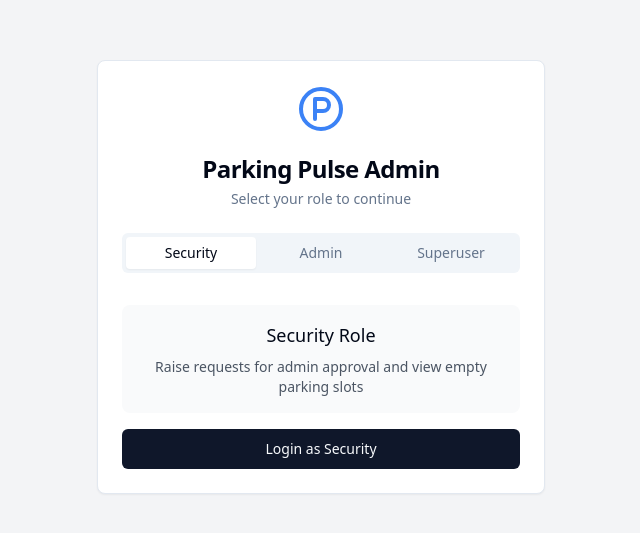
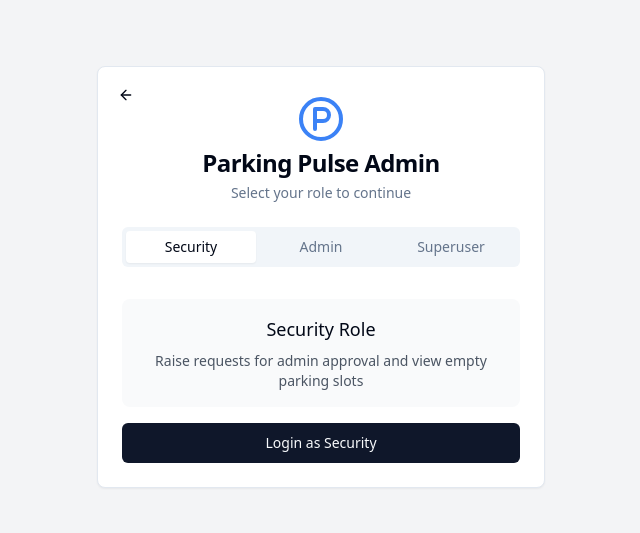
Before and after one commit to atharvakorpe/atharvakorpe.github.io, a React (Vite) app: page /login in a window 1280 px wide. Shown: the part 123-656 px from the top of the page, without its empty margins (319-959 px from the left). Built offline with nearby package versions, Linux system fonts and the light colour scheme.

Commit message:
Add back button
Adds a back button to the application.

```diff
--- a/src/pages/Login.tsx
+++ b/src/pages/Login.tsx
@@ -1,3 +1,4 @@
+
 import React from 'react';
 import { useAuth } from '@/contexts/AuthContext';
 import { useNavigate } from 'react-router-dom';
@@ -5,7 +6,7 @@ import { Card, CardContent, CardHeader, CardTitle, CardDescription } from '@/com
 import { Button } from '@/components/ui/button';
 import { Tabs, TabsList, TabsTrigger, TabsContent } from '@/components/ui/tabs';
 import { UserRole } from '@/types';
-import { CircleParking } from 'lucide-react';
+import { CircleParking, ArrowLeft } from 'lucide-react';
 
 const Login = () => {
   const { login } = useAuth();
@@ -24,10 +25,23 @@ const Login = () => {
     navigate('/');
   };
 
+  const handleBack = () => {
+    navigate(-1);
+  };
+
   return (
     <div className="min-h-screen flex items-center justify-center bg-gray-100">
       <Card className="w-full max-w-md">
-        <CardHeader className="space-y-1 text-center">
+        <CardHeader className="space-y-1 text-center relative">
+          <Button
+            variant="ghost"
+            size="icon"
+            className="absolute left-0 top-0 m-2"
+            onClick={handleBack}
+            aria-label="Go back"
+          >
+            <ArrowLeft className="h-5 w-5" />
+          </Button>
           <div className="flex justify-center mb-4">
             <CircleParking className="h-12 w-12 text-parking-highlight" />
           </div>
```
